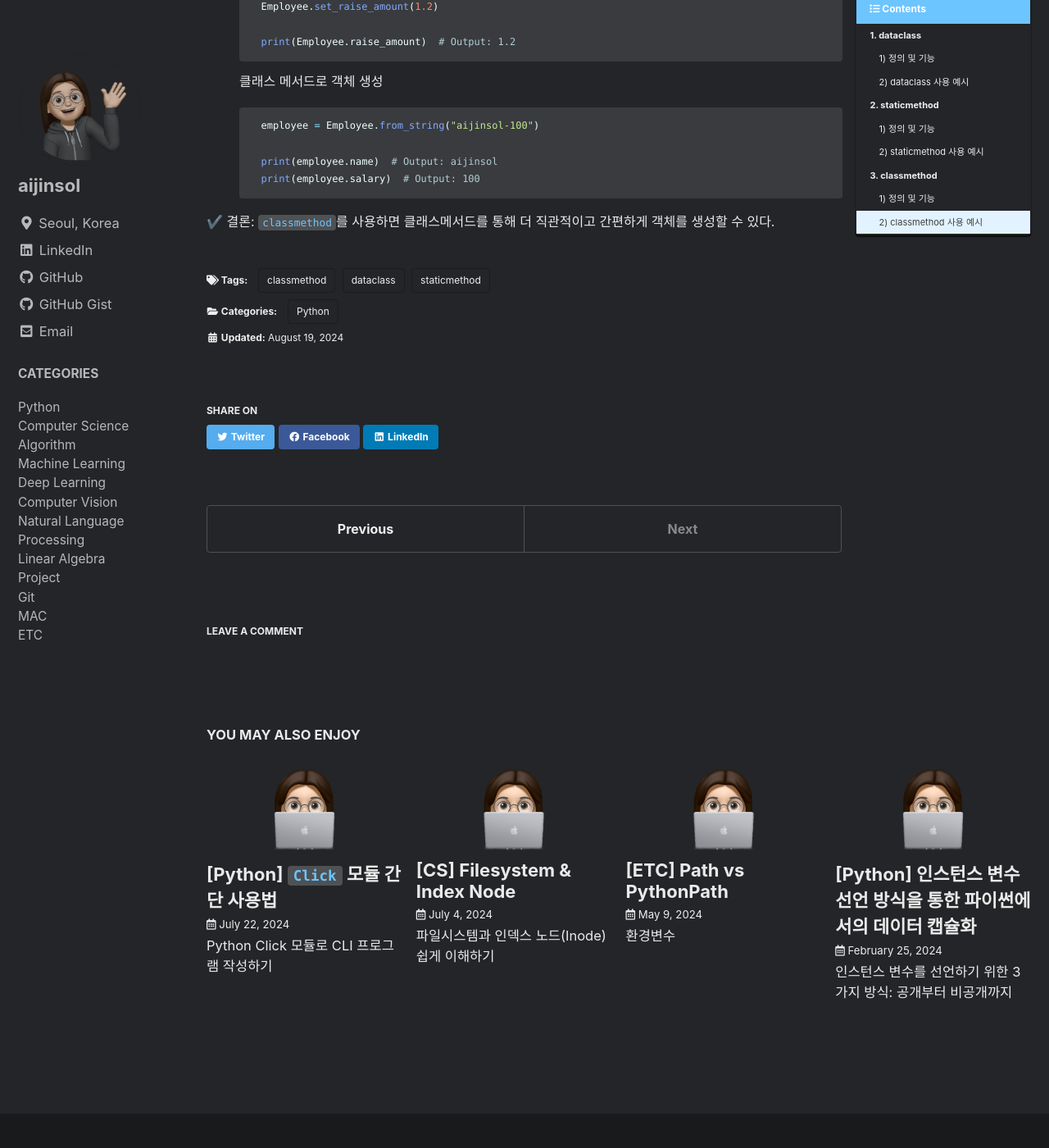
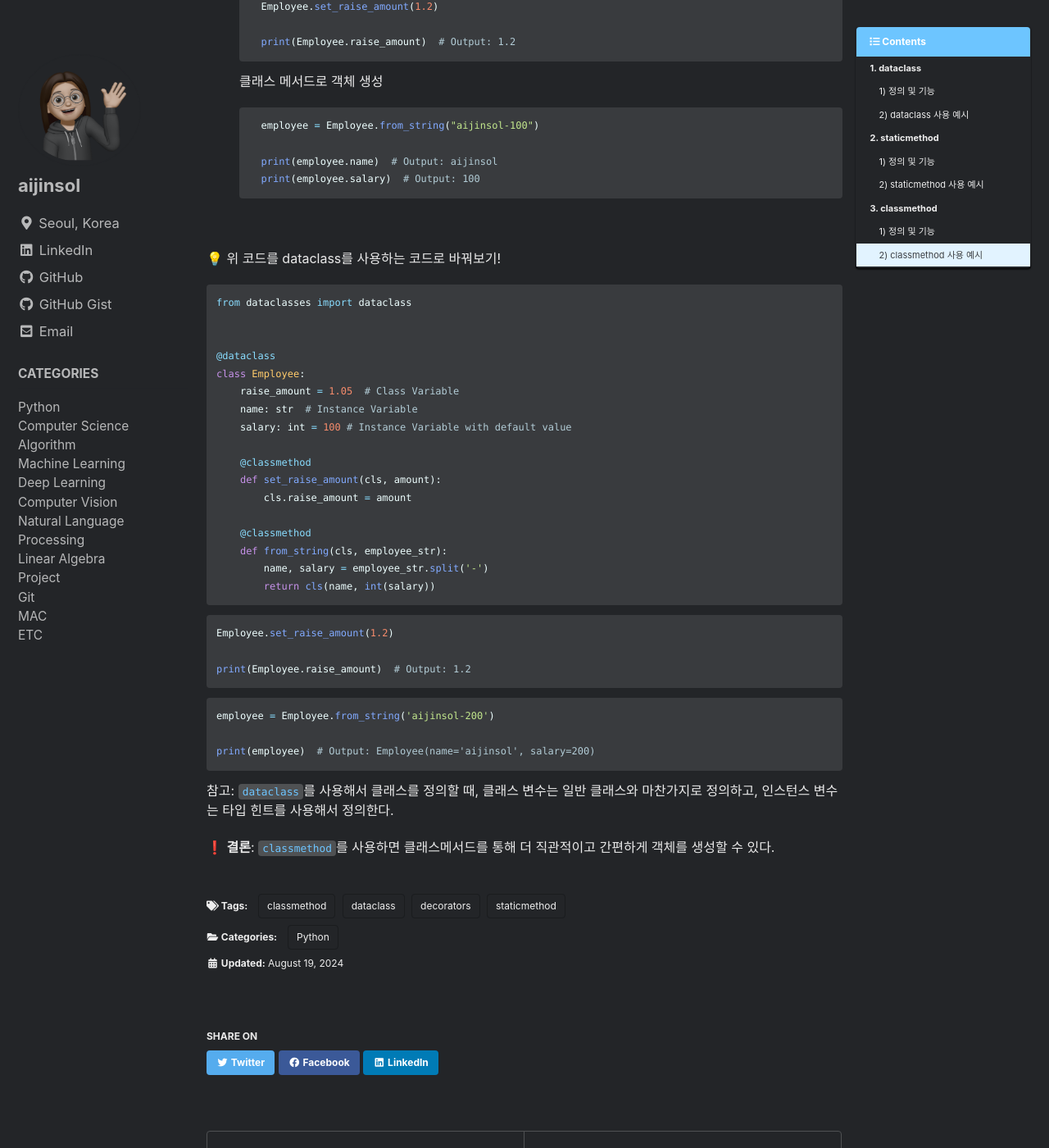
Before and after one commit to aijinsol/aijinsol.github.io, a Jekyll site: the page built from _posts/2024-08-19-decorators.md, in a window 1280 px wide and 1400 px high, scrolled down 4323 px. Shown: the whole window at 82% size. Built offline with Jekyll 4.4.1, drawn with Linux system fonts in a browser that asks for light colours; cached includes are drawn as plain includes; comment, search, counter and statistics services are not loaded; some of the changed text lies outside the part shown.

Commit message:
docs: update decorator examples

````diff
--- a/_posts/2024-08-19-decorators.md
+++ b/_posts/2024-08-19-decorators.md
@@ -1,9 +1,10 @@
 ---
-title: "[Python] dataclass, staticmethod, classmethod 이해하기"
+title: "[Python] `dataclass`, `staticmethod`, `classmethod` 이해하기"
 excerpt: ""
 categories:
   - Python
 tags:
+  - decorators
   - dataclass
   - staticmethod
   - classmethod
@@ -68,7 +69,7 @@ last_modified_at: 2024-08-19
     print(book1 == book2)  # Output: True
     ```
 
-✔️ <b>결론</b>: `dataclass`를 사용하면 불필요한 코드를 줄이고, 클래스를 더욱 간결하게 정의할 수 있다.
+❗ <b>결론</b>: `dataclass`를 사용하면 불필요한 코드를 줄이고, 클래스를 더욱 간결하게 정의할 수 있다.
 
 <br>
 
@@ -115,7 +116,7 @@ last_modified_at: 2024-08-19
     print(result)  # Output: 15
     ```
 
-✔️ 결론: `staticmethod`를 사용하면 클래스의 인스턴스를 생성할 필요 없이 메서드를 직접 호출할 수 있어 코드를 더 깔끔하게 작성할 수 있다.
+❗ <b>결론</b>: `staticmethod`를 사용하면 클래스의 인스턴스를 생성할 필요 없이 메서드를 직접 호출할 수 있어 코드를 더 깔끔하게 작성할 수 있다.
 
 <br>
 
@@ -190,4 +191,39 @@ last_modified_at: 2024-08-19
     print(employee.salary)  # Output: 100
     ```
 
-✔️ 결론: `classmethod`를 사용하면 클래스메서드를 통해 더 직관적이고 간편하게 객체를 생성할 수 있다.
+<br>
+
+💡 위 코드를 dataclass를 사용하는 코드로 바꿔보기!
+
+```python
+from dataclasses import dataclass
+
+
+@dataclass
+class Employee:
+    raise_amount = 1.05  # Class Variable
+    name: str  # Instance Variable
+    salary: int = 100 # Instance Variable with default value
+
+    @classmethod
+    def set_raise_amount(cls, amount):
+        cls.raise_amount = amount
+
+    @classmethod
+    def from_string(cls, employee_str):
+        name, salary = employee_str.split('-')
+        return cls(name, int(salary))
+```
+```python
+Employee.set_raise_amount(1.2)
+
+print(Employee.raise_amount)  # Output: 1.2
+```
+```python
+employee = Employee.from_string('aijinsol-200')
+
+print(employee)  # Output: Employee(name='aijinsol', salary=200)
+```
+참고: `dataclass`를 사용해서 클래스를 정의할 때, 클래스 변수는 일반 클래스와 마찬가지로 정의하고, 인스턴스 변수는 타입 힌트를 사용해서 정의한다.
+
+❗ <b>결론</b>: `classmethod`를 사용하면 클래스메서드를 통해 더 직관적이고 간편하게 객체를 생성할 수 있다.
````
Also changed, not shown: _posts/2023-10-17-decorator_practice.md (+1 -1 lines).
